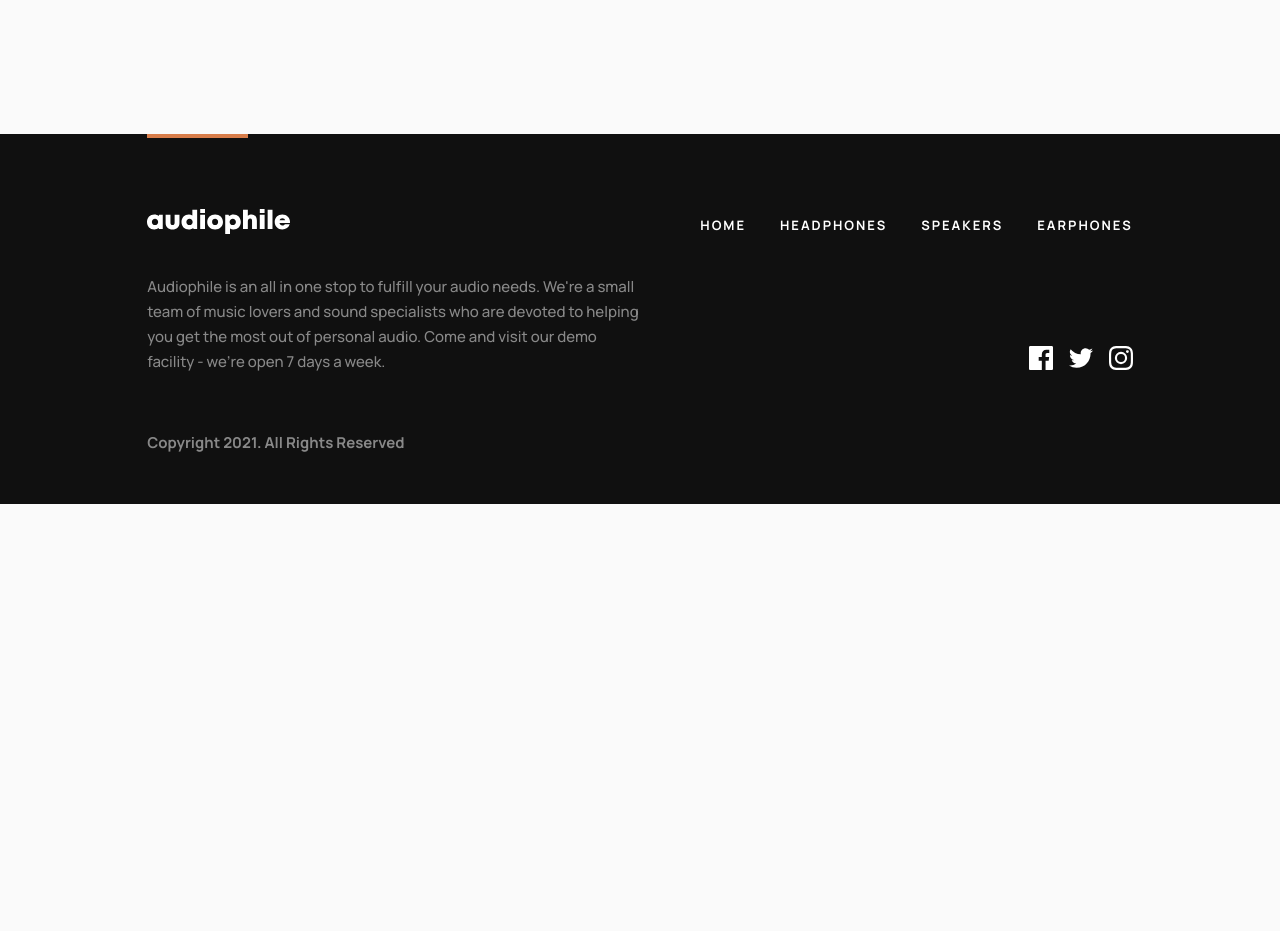
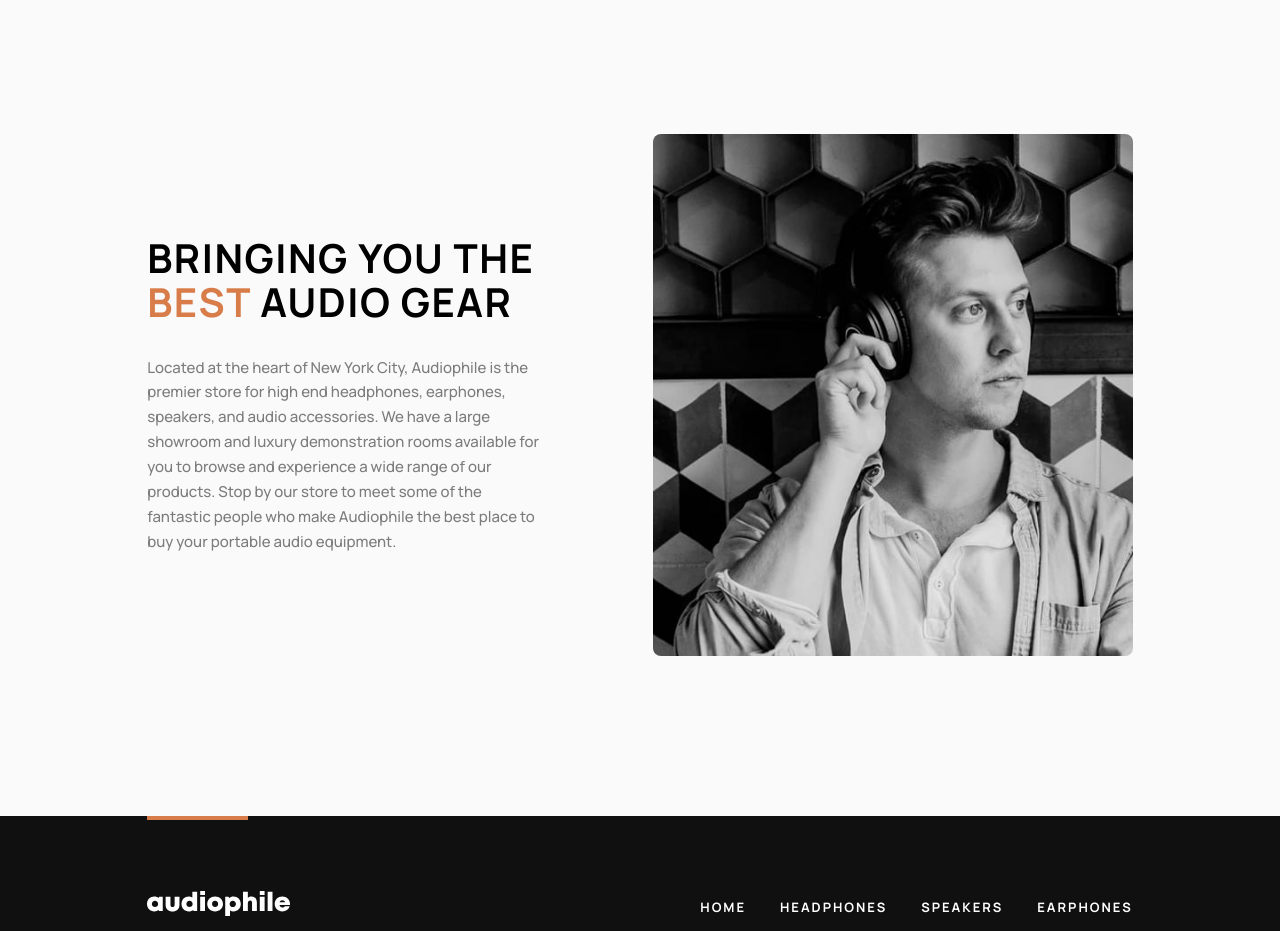
Before and after one commit to bluepersia/audiophile-fullstack, a React (Vite) app in the folder frontend/: page /product/xx59-headphones in a window 1280 px wide. Shown: the part 3160-4091 px from the top of the page. Before the commit the page ends 3664 px from the top, so only its background shows below. Built offline with nearby package versions, Linux system fonts and the light colour scheme.

Commit message:
Add product detail, "about us" section

```diff
--- a/frontend/src/pages/ProductDetail/ProductDetail.module.scss
+++ b/frontend/src/pages/ProductDetail/ProductDetail.module.scss
@@ -1,4 +1,8 @@
 @use "/src/css/variables" as *;
+
+.detail {
+  margin-bottom: 8rem;
+}
 
 .details {
   margin-bottom: clamp(5.8667rem, 3.831rem + 8.1425vw, 8rem);
@@ -21,6 +25,10 @@
 }
 
 @media (min-width: $bp-tablet) {
+  .detail {
+    margin-bottom: clamp(8rem, 3.2593rem + 9.2593vw, 10.6667rem);
+  }
+
   .details {
     margin-bottom: clamp(8rem, 3.2593rem + 9.2593vw, 10.6667rem);
   }
--- a/frontend/src/pages/ProductDetail/ProductDetail.tsx
+++ b/frontend/src/pages/ProductDetail/ProductDetail.tsx
@@ -10,6 +10,7 @@ import Overview from "./Overview/Overview";
 import Gallery from "./Gallery/Gallery";
 import Related from "./Related/Related";
 import Categories from "../../components/Categories/Categories";
+import AboutUs from "../../components/AboutUs/AboutUs";
 
 export default function ProductDetail(): JSX.Element {
   const { slug } = useParams();
@@ -32,7 +33,7 @@ export default function ProductDetail(): JSX.Element {
                 : ""}
           </p>
           <GoBack />
-          <article>{content}</article>
+          <article className={styles.detail}>{content}</article>
         </>
       )}
     >
@@ -53,6 +54,7 @@ export default function ProductDetail(): JSX.Element {
           <div className={styles.categories}>
             <Categories />
           </div>
+          <AboutUs />
         </>
       )}
     </ProgQuery>
```
